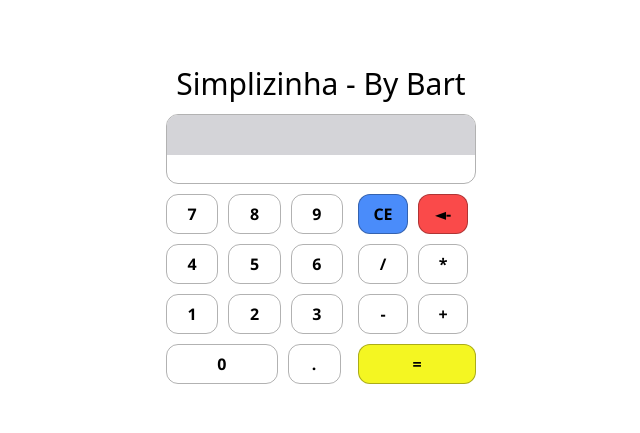
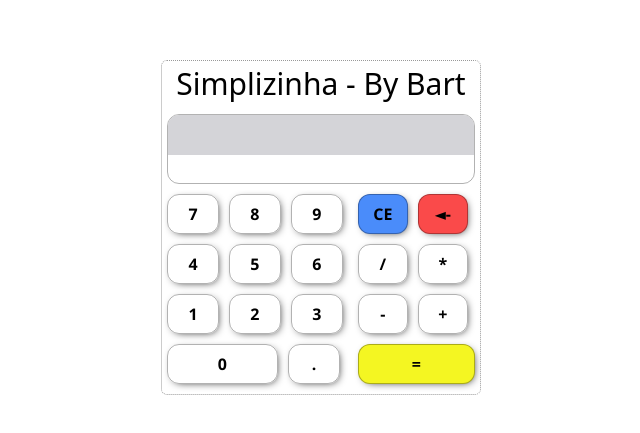
Before and after one commit to bartomsilva/calculadora, a Next.js app: page / in a window 1280 px wide. Shown: the part 173-606 px from the top of the page, without its empty margins (319-959 px from the left). Built offline with nearby package versions, Linux system fonts and the light colour scheme.

Commit message:
estilização

```diff
--- a/src/pages/index.tsx
+++ b/src/pages/index.tsx
@@ -21,9 +21,9 @@ export default function Home() {
 
   function setValue(key: string) {
 
-    // if (isSymbol(key) || !isNaN(+key) && start) {
     if (isSymbol(key) || !isNaN(+key)) {
       if (!isNaN(+key)) {
+        console.log("vim")
         let newLineUp = lineUp.replace(/[*\-+/]/g, '') + key
         setLineUp(newLineUp)
       } else {
@@ -86,41 +86,41 @@ export default function Home() {
 
       <div className='calcPanel'>
         <div className="containerNumbers">
-          <div className='buttons'>
+          <div className='containerButtons'>
             <button onClick={() => setValue('7')} className='buttonSmall'>7</button>
             <button onClick={() => setValue('8')} className='buttonSmall'>8</button>
             <button onClick={() => setValue('9')} className='buttonSmall'>9</button>
           </div>
-          <div className='buttons'>
+          <div className='containerButtons'>
             <button onClick={() => setValue('4')} className='buttonSmall'>4</button>
             <button onClick={() => setValue('5')} className='buttonSmall'>5</button>
             <button onClick={() => setValue('6')} className='buttonSmall'>6</button>
           </div>
-          <div className='buttons'>
+          <div className='containerButtons'>
             <button onClick={() => setValue('1')} className='buttonSmall'>1</button>
             <button onClick={() => setValue('2')} className='buttonSmall'>2</button>
             <button onClick={() => setValue('3')} className='buttonSmall'>3</button>
           </div>
-          <div className='buttons'>
+          <div className='containerButtons'>
             <button onClick={() => setValue('0')} className='buttonMedium'>0</button>
             <button onClick={() => setValue('.')} className='buttonSmall'>.</button>
           </div>
         </div>
 
         <div className='containerSymbols'>
-          <div className='buttons'>
+          <div className='containerButtons'>
             <button onClick={() => setValue('CE')} className='buttonSmall bg-[#4a8cfa]'> CE</button>
             <button onClick={() => setValue('BS')} className='buttonSmall bg-[#fa4a4a]'> ◄-</button>
           </div>
-          <div className='buttons'>
+          <div className='containerButtons'>
             <button onClick={() => setValue('/')} className='buttonSmall'>/</button>
             <button onClick={() => setValue('*')} className='buttonSmall'>*</button>
           </div>
-          <div className='buttons'>
+          <div className='containerButtons'>
             <button onClick={() => setValue('-')} className='buttonSmall'>-</button>
             <button onClick={() => setValue('+')} className='buttonSmall'>+</button>
           </div>
-          <div className='buttons'>
+          <div className='containerButtons'>
             <button onClick={() => setValue('=')} className='buttonUniq bg-[#F4F622]'>=</button>
           </div>
         </div>
--- a/src/styles/globals.css
+++ b/src/styles/globals.css
@@ -16,13 +16,13 @@ body {
 }
 
 .calculator {
-  max-width: 460px;
+  max-width: 320px;
   min-width: 320px;
-  width: 100%;
   height: fit-content;
   padding: 5px;
-  margin: 0 auto;
   overflow: hidden;
+  border: 1px dotted rgba(0,0,0,.4);
+  border-radius: 6px;
 }
 
 .display {
@@ -36,12 +36,14 @@ body {
 
 .lineUpDisplay, .lineDownDisplay {
   height: 40px;
+  max-width: 100%;
   display: flex;
   justify-content: right;
   align-items: center;
   padding: 0 30px;
   font-size: xx-large;
 }
+
 .lineDownDisplay {
   height: 30px;
   font-size: large;
@@ -54,6 +56,7 @@ body {
   align-items: center;
   gap: 15px
 }
+
 .containerNumbers, .containerSymbols {
   width: 60%;
   display: flex;
@@ -63,12 +66,12 @@ body {
   justify-content: space-between;
 
 }
+
 .containerSymbols {
   width: 40%;
-
 }
 
-.buttons {
+.containerButtons {
   display: flex;
   gap: 10px
 }
@@ -81,6 +84,7 @@ body {
   border-radius: 12px;
   font-family: 'Segoe UI', Tahoma, Geneva, Verdana, sans-serif;
   font-weight: 800;
+  box-shadow: 2px 2px 9px -4px #000000;
 }
 
 .buttonMedium {
```
